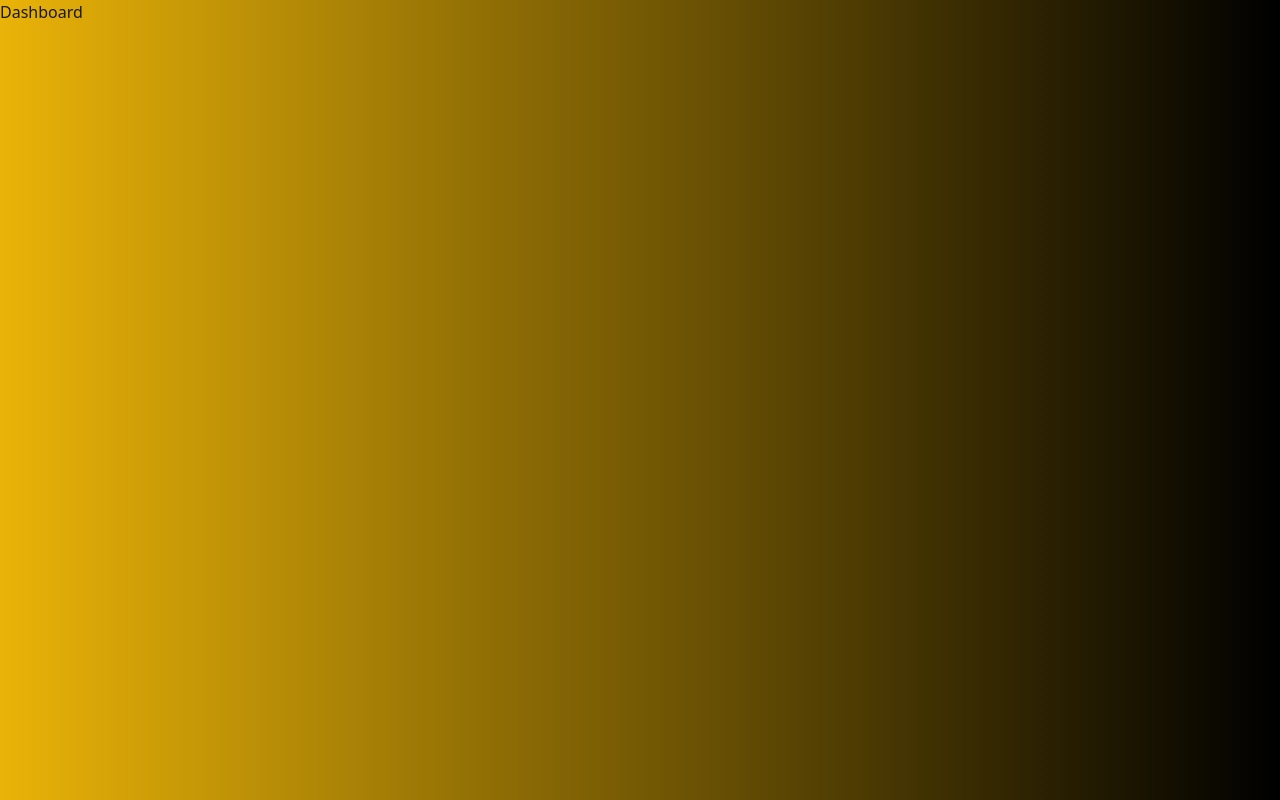
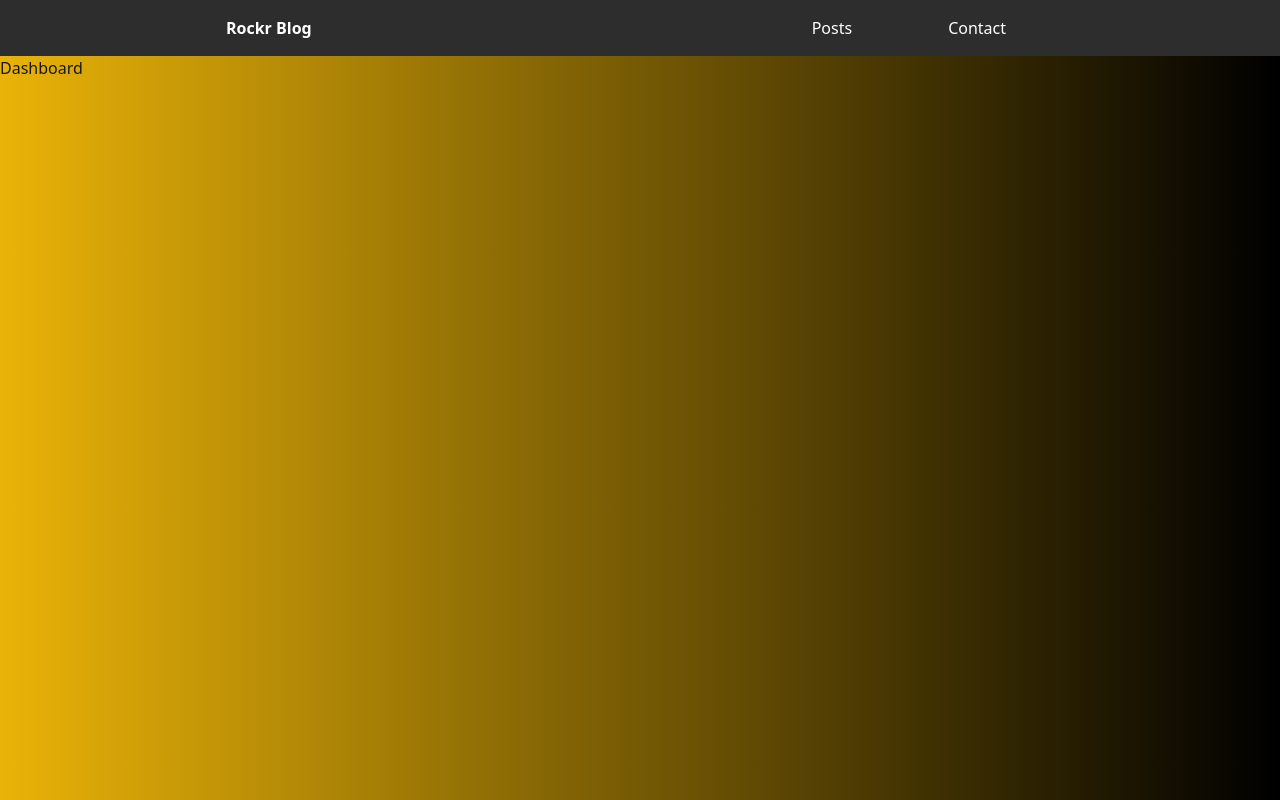
Before and after one commit to Serejo/codeRockr-test, a React (Vite) app: page / in a window 1280 px wide. Built offline with nearby package versions, Linux system fonts and the light colour scheme.

Commit message:
import of dashboard

```diff
--- a/src/components/Dashboard.tsx
+++ b/src/components/Dashboard.tsx
@@ -1,6 +1,9 @@
+import { Header } from "./Header";
+
 export function Dashboard() {
   return (
-    <div>
+    <div className="flex flex-col min-h-screen">
+      <Header />
       <h1>Dashboard</h1>
     </div>
   );
```
